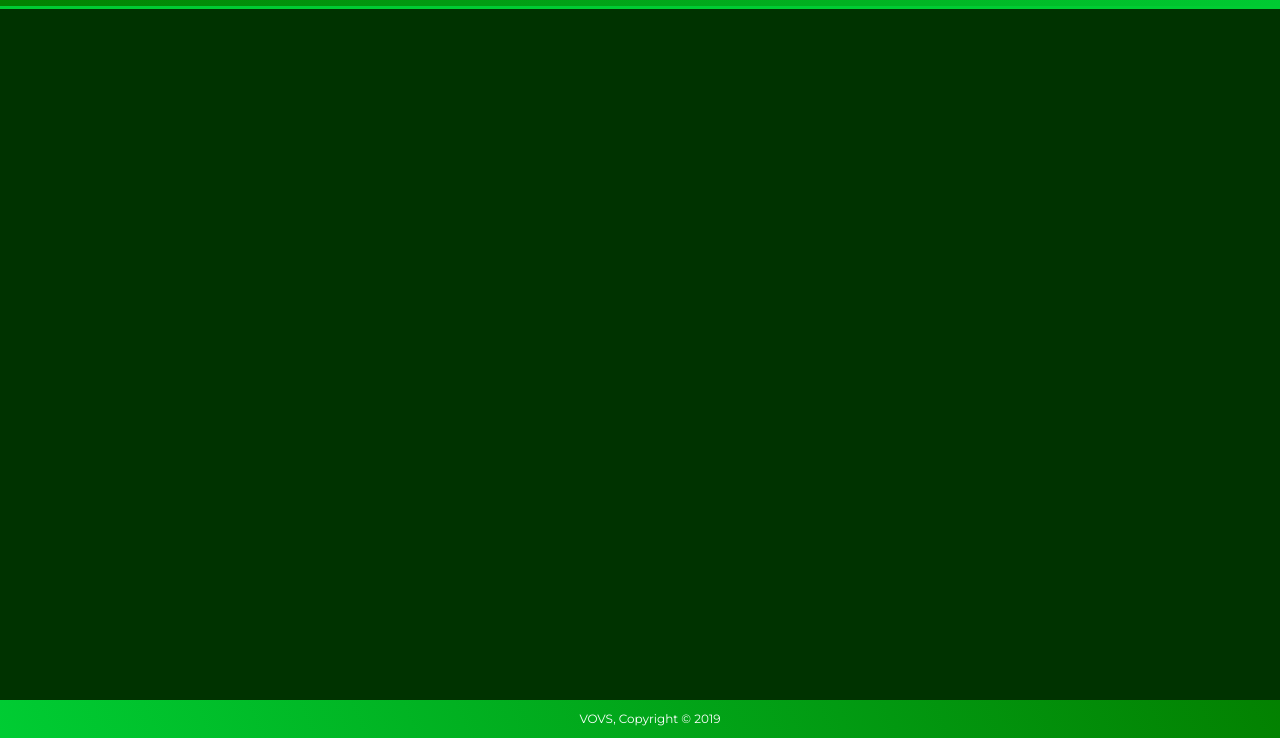
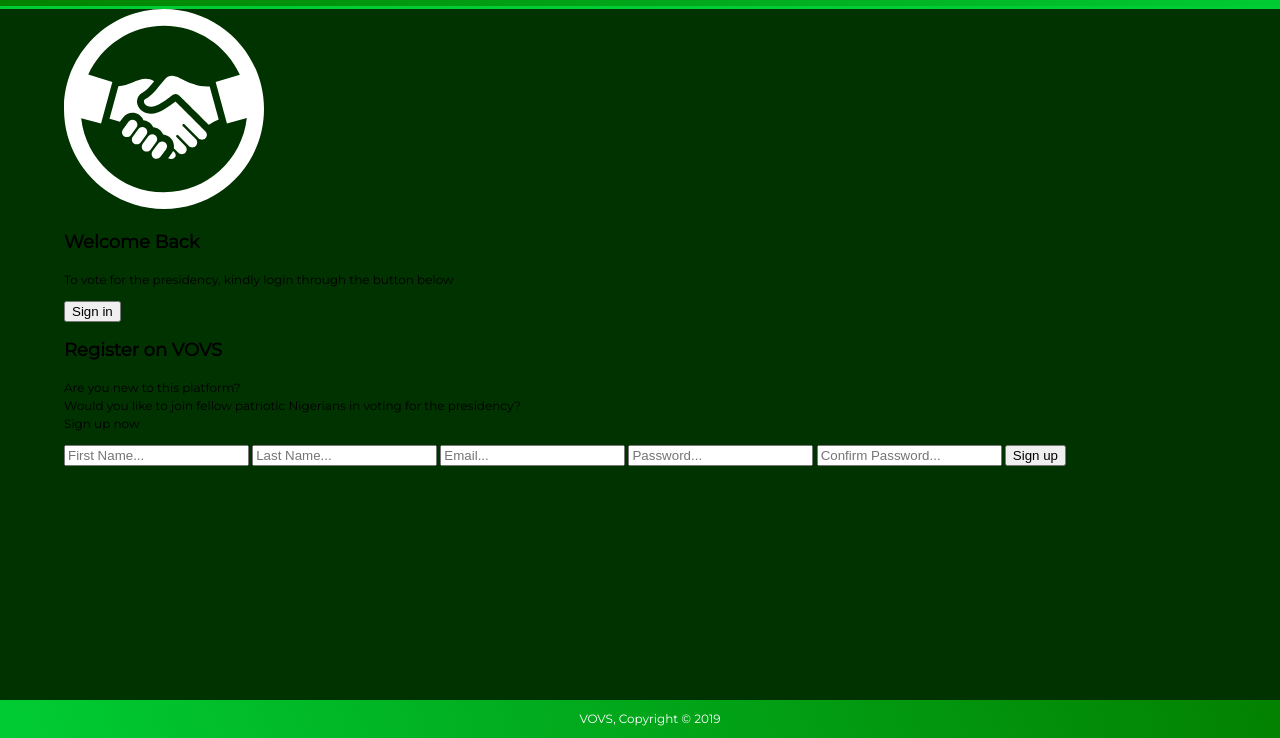
Before and after one commit to Doctor-Vee/vee-online-voting-system, a plain HTML site: page UI/html/index.html in a window 1280 px wide. Shown: the part 62-800 px from the top of the page. Drawn offline with Linux system fonts and the light colour scheme.

Commit message:
Create signup section

```diff
--- a/UI/html/index.html
+++ b/UI/html/index.html
@@ -23,6 +23,31 @@
     </nav>
   </header>
 
+  <section id="loginCase">
+    <div class="container" id="main1">
+      <div class="side1">
+        <img src="../img/handshake.svg">
+        <h1>Welcome Back</h1>
+        <p>To vote for the presidency, kindly login through the button below</p>
+        <button class="transparent" onclick="loginPage()">Sign in</button>
+      </div>
+      <div class="side2">
+        <h1>Register on VOVS</h1>
+        <p>Are you new to this platform?<br>
+          Would you like to join fellow patriotic Nigerians in voting for the presidency? <br>
+          Sign up now</p>
+        <form action="UI/html/userdashboard.html">
+          <input type="text" name="fName" id="fName" placeholder="First Name..." required>
+          <input type="text" name="lName" id="lName" placeholder="Last Name..." required>
+          <input type="email" name="eml" id="eml" placeholder="Email..." required>
+          <input type="password" name="pwd" id="pwd" placeholder="Password..." required>
+          <input type="password" name="rPwd" id="rPwd" placeholder="Confirm Password..." required>
+          <button class="shaded">Sign up</button>
+        </form>
+      </div>
+    </div>
+    </section>
+
    <div id="footerSpace"></div>
   <footer>
     VOVS, Copyright &copy; 2019
```
